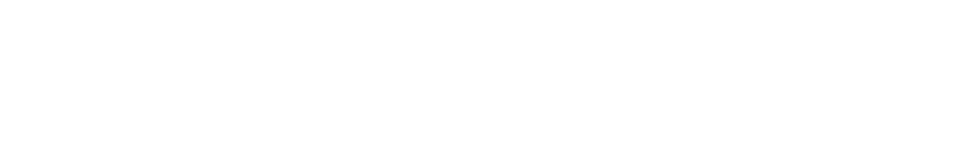
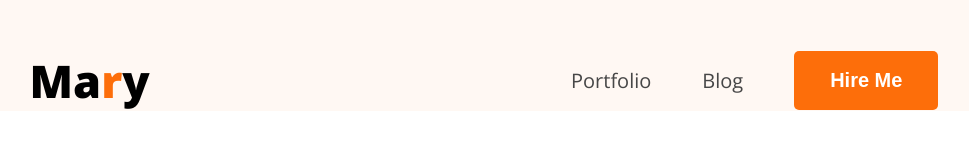
Before and after one commit to mueidtasfic/Hero-Dev-Portfolio-Code, a plain HTML site: page index.html in a window 1280 px wide. Shown: the whole page, without its empty margins (156-1125 px from the left). Drawn offline with nearby package versions, Linux system fonts and the light colour scheme.

Commit message:
successfully designed navbar and styled according to design

```diff
--- a/index.html
+++ b/index.html
@@ -1,11 +1,32 @@
 <!DOCTYPE html>
 <html lang="en">
+
 <head>
     <meta charset="UTF-8">
     <meta name="viewport" content="width=device-width, initial-scale=1.0">
     <title>Mueid Tasfic Portfolio</title>
+    <link rel="preconnect" href="https://fonts.googleapis.com">
+    <link rel="preconnect" href="https://fonts.gstatic.com" crossorigin>
+    <link
+        href="https://fonts.googleapis.com/css2?family=Inter:ital,opsz,wght@0,14..32,100..900;1,14..32,100..900&family=Open+Sans:ital,wght@0,300..800;1,300..800&display=swap"
+        rel="stylesheet">
+
+    <link rel="stylesheet" href="styles/portfolio.css">
 </head>
-<body>
 
+<body class="font-open-sans">
+    <header>
+        <nav>
+            <div class="logo">
+                <h2>Ma<span class="r-color-orange">r</span>y</h2>
+            </div>
+            <ul class="menu">
+                <li><a href="">Portfolio</a></li>
+                <li><a href="">Blog</a></li>
+                <li><button class="btn">Hire Me</button></li>
+            </ul>
+        </nav>
+    </header>
 </body>
+
 </html>
--- /dev/null
+++ b/styles/portfolio.css
@@ -0,0 +1,56 @@
+* {
+    margin: 0;
+    padding: 0;
+    box-sizing: border-box;
+}
+
+/* shared-style */
+
+.font-open-sans {
+  font-family: "Open Sans", sans-serif;
+  font-optical-sizing: auto;
+}
+
+.logo h2 {
+    font-size: 45px;
+    font-weight: 800;
+}
+.r-color-orange {
+    color: #FD6E0A;
+}
+.btn {
+    background-color: #FD6E0A;
+    border: none;
+    border-radius: 5px;
+    padding: 18px 36px;
+    font-size: 20px;
+    font-weight: bold;
+    color: white;
+
+}
+
+/* main style */
+
+header {
+    background-color: #FFF8F3;
+    padding-top: 50px;
+}
+nav {
+    width: 71%;
+    max-width: 1140px;
+    margin: 0px auto;
+    display: flex;
+    justify-content: space-between;
+    align-items: center;
+}
+nav .menu {
+    display: flex;
+    list-style-type: none;
+    gap: 51px;
+    align-items: center;
+}
+nav .menu a {
+    font-size: 20px;
+    color: #474747;
+    text-decoration: none;
+}
```
